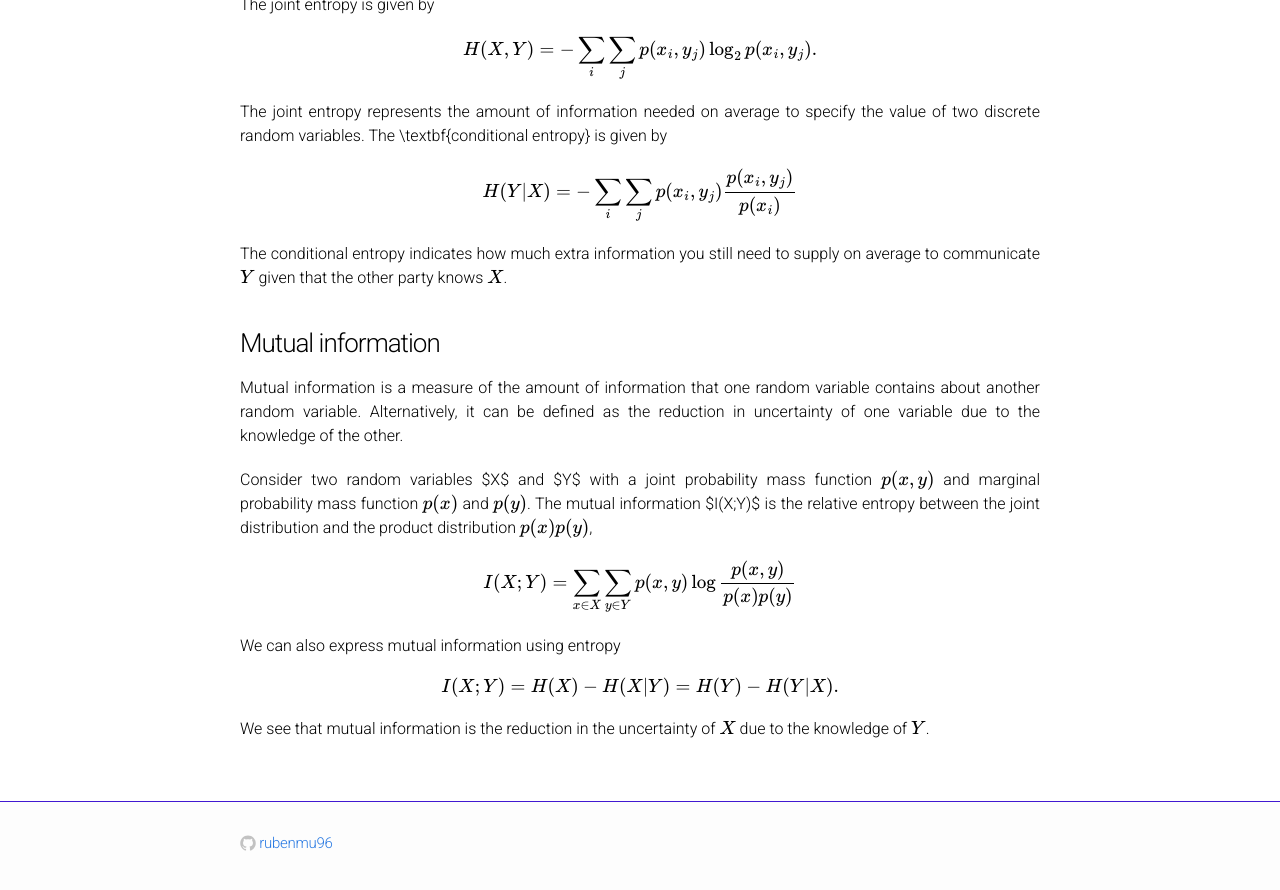
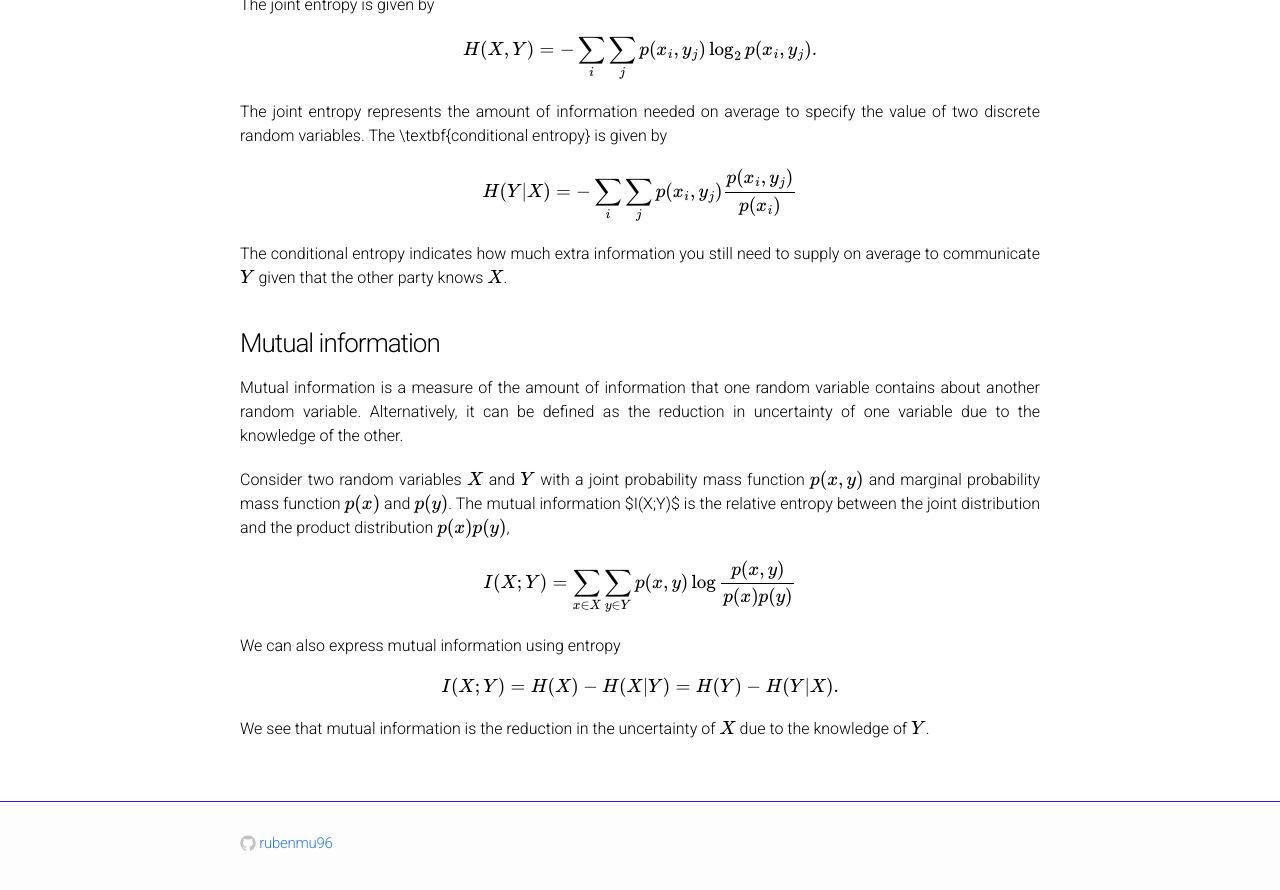
Before and after one commit to rubenmu96/rubenmu96.github.io, a Jekyll site: the page built from information_theory.md, in a window 1280 px wide and 900 px high, scrolled down 651 px. Shown: the top 890 px of the window. Built offline with Jekyll 4.4.1, drawn with Linux system fonts in a browser that asks for light colours; formulas are drawn with MathJax 3; our own code applies the rules of GitHub Pages for plain Markdown files.

```diff
--- a/information_theory.md
+++ b/information_theory.md
@@ -37,7 +37,7 @@ The conditional entropy indicates how much extra information you still need to s
 
 Mutual information is a measure of the amount of information that one random variable contains about another random variable. Alternatively, it can be defined as the reduction in uncertainty of one variable due to the knowledge of the other.
 
-Consider two random variables $X$ and $Y$ with a joint probability mass function $$p(x,y)$$ and marginal probability mass function $$p(x)$$ and $$p(y)$$. The mutual information $I(X;Y)$ is the relative entropy between the joint distribution and the product distribution $$p(x) p(y)$$,
+Consider two random variables $$X$$ and $$Y$$ with a joint probability mass function $$p(x,y)$$ and marginal probability mass function $$p(x)$$ and $$p(y)$$. The mutual information $I(X;Y)$ is the relative entropy between the joint distribution and the product distribution $$p(x) p(y)$$,
 
 $$
     I(X;Y) = \sum_{x \in X} \sum_{y \in Y} p(x,y) \log \frac{p(x,y)}{p(x) p(y)}
```
